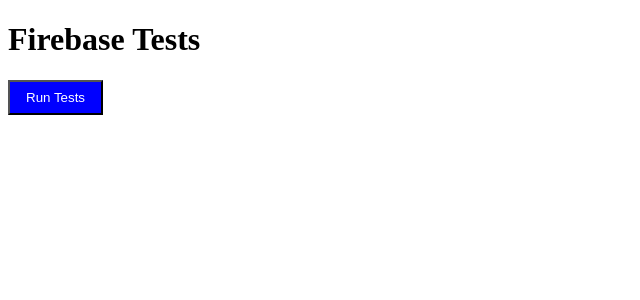
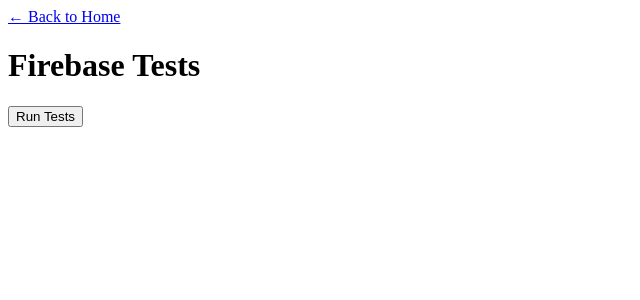
Before and after one commit to acslumiere/voice-session-viewer, a Next.js app: page /test-firebase in a window 1280 px wide. Shown: the top 300 px of the page, without its empty margins (0-640 px from the left). Built offline with nearby package versions, Linux system fonts and the light colour scheme.

Commit message:
Update Navigation Link

```diff
--- a/app/test-firebase/page.tsx
+++ b/app/test-firebase/page.tsx
@@ -1,19 +1,19 @@
 'use client';
 import { useState } from 'react';
+import Link from 'next/link';
 import { initializeApp } from "firebase/app";
 import { getAuth, signInAnonymously } from "firebase/auth";
 import { getFirestore, doc, setDoc } from "firebase/firestore";
 
-// ️ REPLACE ONLY THIS CONFIG BLOCK ️
+// ️ Firebase Configuration (keep this exactly as is) ️
 const firebaseConfig = {
-  apiKey: "AIzaSyB05T6rdLqrnbub4v94BhbEFCssh6Zu_qI", // Use THIS key
+  apiKey: "AIzaSyB05T6rdLqrnbub4v94BhbEFCssh6Zu_qI",
   authDomain: "voice-intake-ai.firebaseapp.com",
   projectId: "voice-intake-ai",
   storageBucket: "voice-intake-ai.firebasestorage.app",
-  messagingSenderId: "277135179085", // Fix this
-  appId: "1:277135179085:web:05a74bec51372e0a7c0b04", // Add colon (:) after "085"
+  messagingSenderId: "277135179085",
+  appId: "1:277135179085:web:05a74bec51372e0a7c0b04",
 };
-// ️ END OF CONFIG BLOCK ️
 
 // Initialize Firebase
 const app = initializeApp(firebaseConfig);
@@ -45,16 +45,32 @@
   };
 
   return (
-    <div>
-      <h1>Firebase Tests</h1>
+    <div className="p-4">
+      <div className="mb-6">
+        <Link
+          href="/"
+          className="text-blue-500 hover:underline inline-block mb-4"
+        >
+          ← Back to Home
+        </Link>
+        <h1 className="text-2xl font-bold">Firebase Tests</h1>
+      </div>
+
       <button
         onClick={runTests}
         disabled={loading}
-        style={{ padding: '8px 16px', backgroundColor: loading ? 'gray' : 'blue', color: 'white' }}
+        className={`px-4 py-2 rounded text-white ${
+          loading ? 'bg-gray-400 cursor-not-allowed' : 'bg-blue-500 hover:bg-blue-600'
+        }`}
       >
         {loading ? "Testing..." : "Run Tests"}
       </button>
-      <pre>{result}</pre>
+
+      {result && (
+        <pre className="mt-4 p-4 bg-gray-100 rounded whitespace-pre-wrap">
+          {result}
+        </pre>
+      )}
     </div>
   );
 }
```
